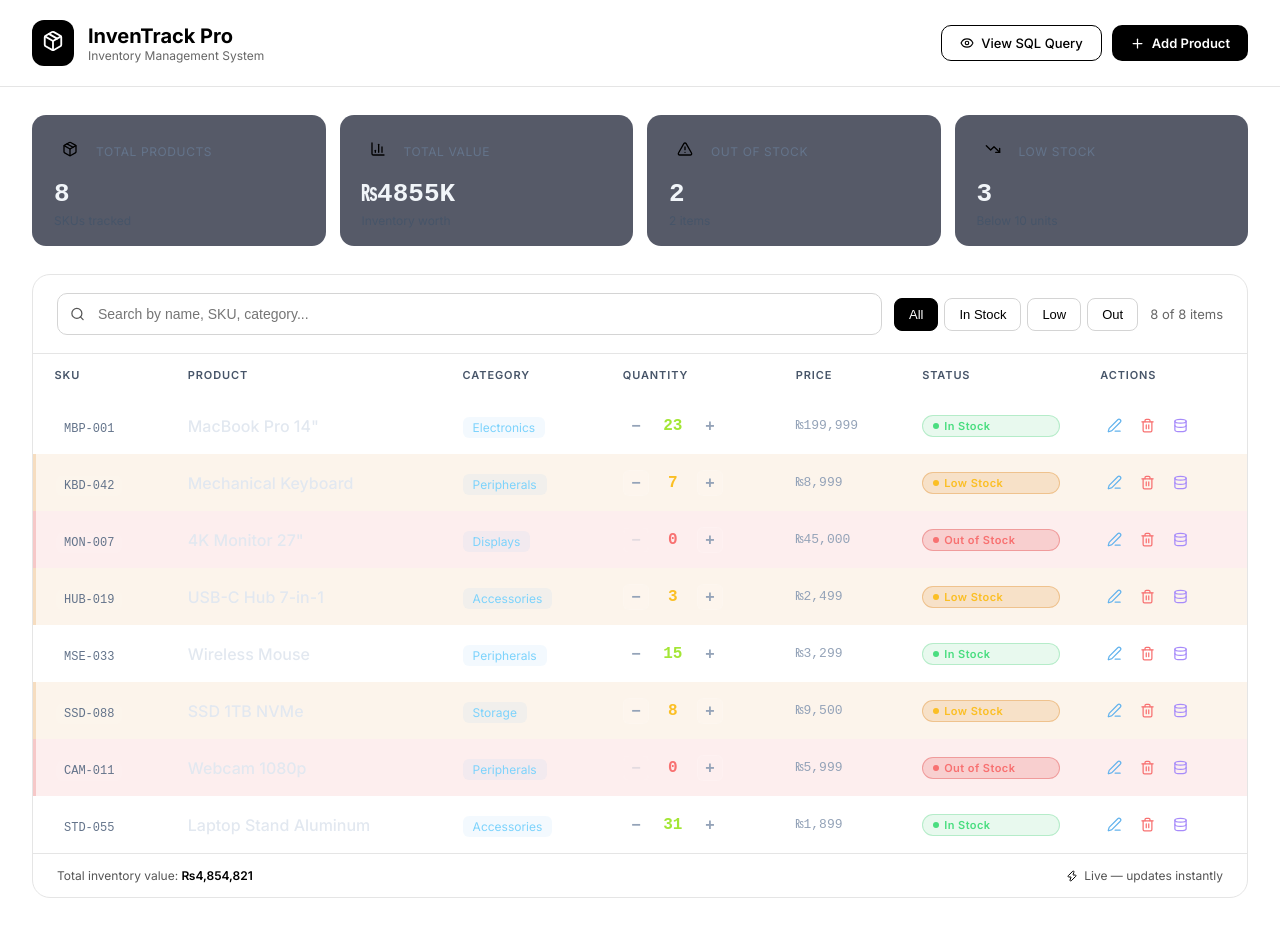
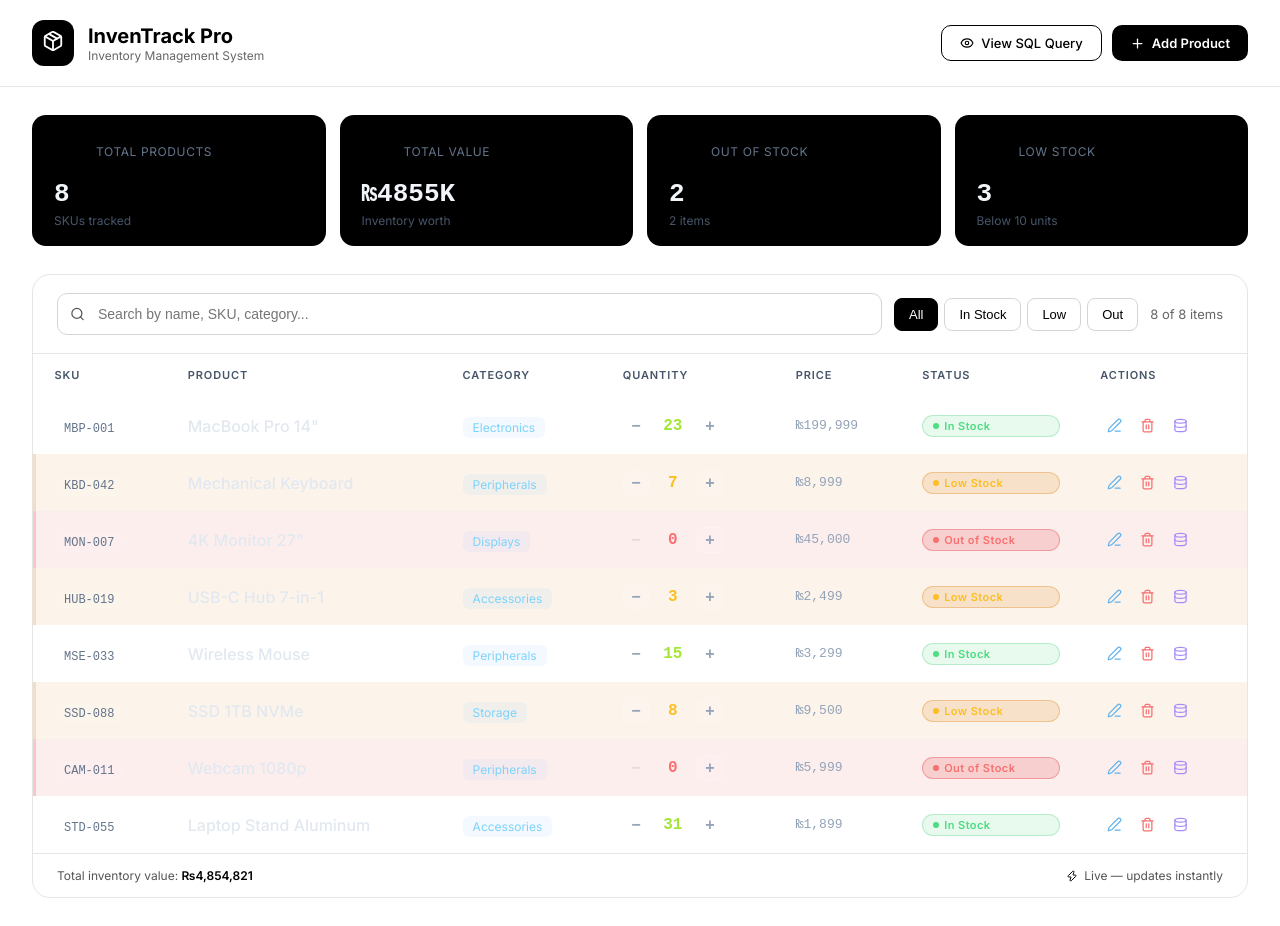
Before and after one commit to Ahsaan099/SQL-Inventory-System, a React (Vite) app: page / in a window 1280 px wide. Built offline with nearby package versions, Linux system fonts and the light colour scheme.

Commit message:
Update StatCard.jsx

```diff
--- a/src/components/StatCard.jsx
+++ b/src/components/StatCard.jsx
@@ -1,7 +1,7 @@
 export default function StatCard({ icon: Icon, label, value, color, sub }) {
   return (
     <div style={{
-      background: "rgba(15,20,40,0.7)",
+      background: "black",
       border: `1px solid ${color}33`,
       borderRadius: 14, padding: "18px 22px",
       backdropFilter: "blur(12px)",
```
